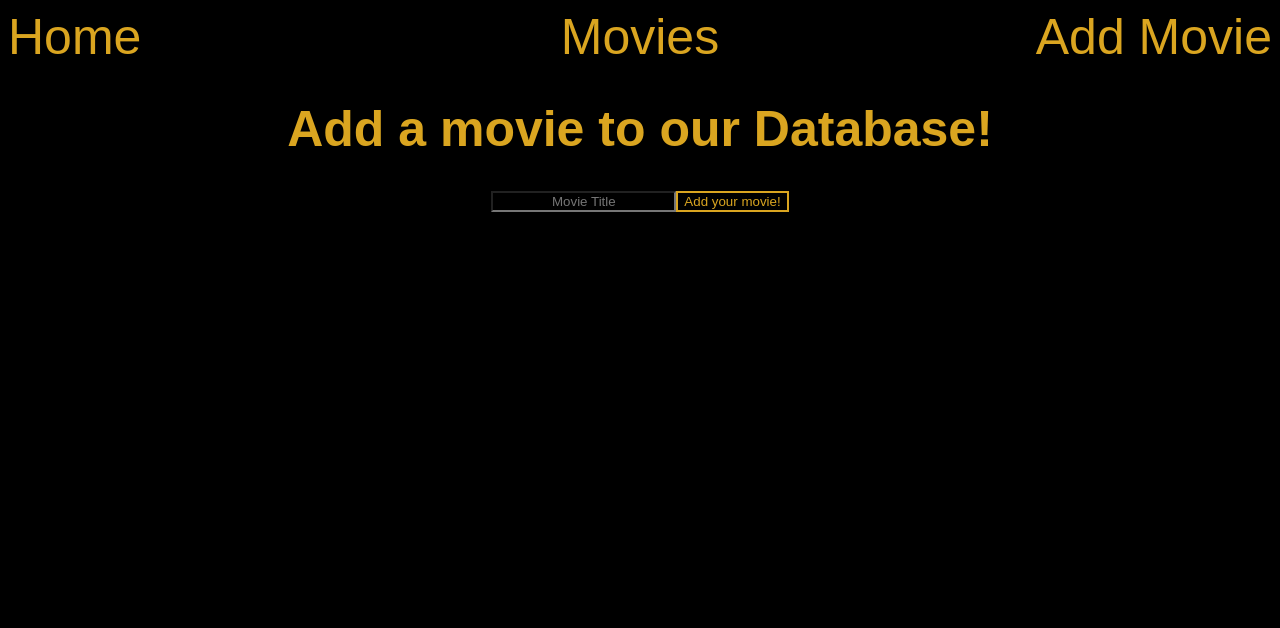
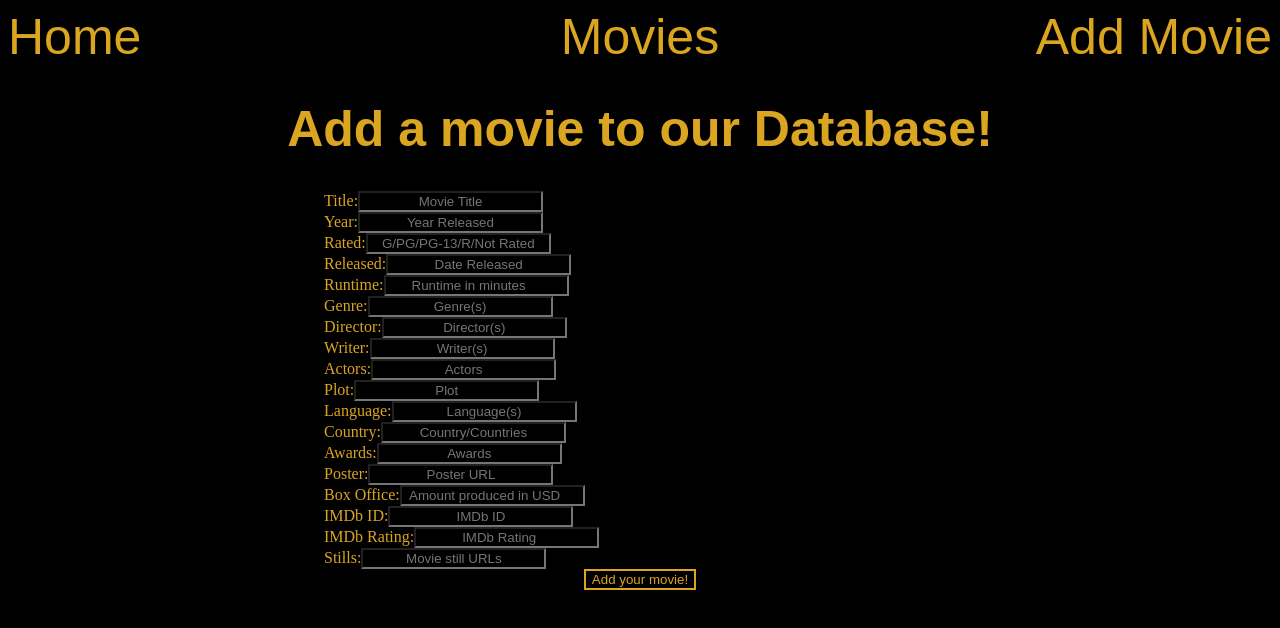
Before and after one commit to manfredjoa/movies-MERN-frontend-project, a React (Create React App) app: page /add-movie in a window 1280 px wide. Shown: the top 628 px of the page. Built offline with nearby package versions, Linux system fonts and the light colour scheme; a web font is replaced by a local one.

Commit message:
add inputs to create movie screen

```diff
--- a/src/App.css
+++ b/src/App.css
@@ -68,6 +68,28 @@ height: 100%
   justify-content: space-evenly;
 }
 
+#add-movie-screen {
+  height: 100vh;
+  /* align-items: stretch; */
+  /* bottom: 0; */
+}
+
+.create-form {
+  display: flex;
+  flex-direction: column;
+  width: 50%;
+  align-items: flex-start;
+  margin: 0 auto;
+}
+
+.create-form-input:focus {
+  outline: goldenrod 1px solid;
+}
+
+#add-movie-submit {
+  margin: 0 auto;
+}
+
 [tabIndex] {
   outline: none;
 }
--- a/src/components/Modal.jsx
+++ b/src/components/Modal.jsx
@@ -80,6 +80,9 @@ export default function Modal({ movie, setMovie, closeModal, closeModalKeyDown }
             <p className="modal-text">Title: {movie.Title}</p>
             <p className="modal-text">Year: {movie.Year}</p>
             <p className="modal-text">Rating: {movie.Rated}</p>
+            <p className="modal-text">Released: {movie.Released.slice(0,10)}</p>
+            <p className="modal-text">Runtime: {movie.Runtime}</p>
+            <p className="modal-text">Genre: {movie.Genre}</p>
             <button onClick={handleDelete}>DELETE</button>
             <button onClick={handleUpdate}>EDIT</button>
           </div>
--- a/src/screens/MovieCreate.jsx
+++ b/src/screens/MovieCreate.jsx
@@ -1,4 +1,4 @@
-import { useState } from "react"
+import { useState, useEffect } from "react"
 import { useNavigate } from "react-router-dom"
 import { createMovie } from "../services/movies.js"
 
@@ -28,8 +28,9 @@ export default function MovieCreate() {
 
   const handleSubmit = async (e) => {
     e.preventDefault()
+    movie.Genre = movie.Genre.split(",").map((index) => index.trim())
     await createMovie(movie)
-    navigate("/add-movie")
+    navigate("/movies")
   }
 
   const handleChange = (e) => {
@@ -42,17 +43,212 @@ export default function MovieCreate() {
   }
 
   return (
-    <div>
+    <div id="add-movie-screen">
       <h1>Add a movie to our Database!</h1>
+
       <form className="create-form" onSubmit={handleSubmit}>
+
+        <label className="create-form-label">
+          Title:
           <input
+            className="create-form-input"
             type="text"
             name="Title"
             placeholder="Movie Title"
             value={movie.Title}
             onChange={handleChange}
           />
-        <button type="submit">Add your movie!</button>
+        </label>
+        <label className="create-form-label">
+          Year:
+          <input
+            className="create-form-input"
+            type="text"
+            name="Year"
+            placeholder="Year Released"
+            value={movie.Year}
+            onChange={handleChange}
+          />
+        </label>
+        <label className="create-form-label">
+          Rated:
+          <input
+            className="create-form-input"
+            type="text"
+            name="Rated"
+            placeholder="G/PG/PG-13/R/Not Rated"
+            value={movie.Rated}
+            onChange={handleChange}
+          />
+        </label>
+        <label className="create-form-label">
+          Released:
+          <input
+            className="create-form-input"
+            onFocus={(e) => e.target.type = "date"}
+            onBlur={(e) => e.target.type = "text"}
+            name="Released"
+            placeholder="Date Released"
+            value={movie.Released}
+            onChange={handleChange}
+          />
+        </label>
+        <label className="create-form-label">
+          Runtime:
+          <input
+            className="create-form-input"
+            type="number"
+            name="Runtime"
+            placeholder="Runtime in minutes"
+            value={movie.Runtime}
+            onChange={handleChange}
+          />
+        </label>
+        <label className="create-form-label">
+          Genre:
+          <input
+            className="create-form-input"
+            type="text"
+            name="Genre"
+            placeholder="Genre(s)"
+            value={movie.Genre}
+            onChange={handleChange}
+          />
+        </label>
+        <label className="create-form-label">
+          Director:
+          <input
+            className="create-form-input"
+            type="text"
+            name="Director"
+            placeholder="Director(s)"
+            value={movie.Director}
+            onChange={handleChange}
+          />
+        </label>
+        <label className="create-form-label">
+          Writer:
+          <input
+            className="create-form-input"
+            type="text"
+            name="Writer"
+            placeholder="Writer(s)"
+            value={movie.Writer}
+            onChange={handleChange}
+          />
+        </label>
+        <label className="create-form-label">
+          Actors:
+          <input
+            className="create-form-input"
+            type="text"
+            name="Actors"
+            placeholder="Actors"
+            value={movie.Actors}
+            onChange={handleChange}
+          />
+        </label>
+        <label className="create-form-label">
+          Plot:
+          <input
+            className="create-form-input"
+            type="text"
+            name="Plot"
+            placeholder="Plot"
+            value={movie.Plot}
+            onChange={handleChange}
+          />
+        </label>
+        <label className="create-form-label">
+          Language:
+          <input
+            className="create-form-input"
+            type="text"
+            name="Language"
+            placeholder="Language(s)"
+            value={movie.Language}
+            onChange={handleChange}
+          />
+        </label>
+        <label className="create-form-label">
+          Country:
+          <input
+            className="create-form-input"
+            type="text"
+            name="Country"
+            placeholder="Country/Countries"
+            value={movie.Country}
+            onChange={handleChange}
+          />
+        </label>
+        <label className="create-form-label">
+          Awards:
+          <input
+            className="create-form-input"
+            type="text"
+            name="Awards"
+            placeholder="Awards"
+            value={movie.Awards}
+            onChange={handleChange}
+          />
+        </label>
+        <label className="create-form-label">
+          Poster:
+          <input
+            className="create-form-input"
+            type="text"
+            name="Poster"
+            placeholder="Poster URL"
+            value={movie.Poster}
+            onChange={handleChange}
+          />
+        </label>
+        <label className="create-form-label">
+          Box Office:
+          <input
+            className="create-form-input"
+            type="number"
+            name="BoxOffice"
+            placeholder="Amount produced in USD"
+            value={movie.BoxOffice}
+            onChange={handleChange}
+          />
+        </label>
+        <label className="create-form-label">
+          IMDb ID:
+          <input
+            className="create-form-input"
+            type="text"
+            name="imdbID"
+            placeholder="IMDb ID"
+            value={movie.imdbID}
+            onChange={handleChange}
+          />
+        </label>
+        <label className="create-form-label">
+          IMDb Rating:
+          <input
+            className="create-form-input"
+            type="number"
+            name="imdbRating"
+            placeholder="IMDb Rating"
+            value={movie.imdbRating}
+            onChange={handleChange}
+          />
+        </label>
+        <label className="create-form-label">
+          Stills:
+          <input
+            className="create-form-input"
+            type="text"
+            name="Stills"
+            placeholder="Movie still URLs"
+            value={movie.Stills}
+            onChange={handleChange}
+          />
+        </label>
+
+        <button id="add-movie-submit" type="submit">Add your movie!</button>
       </form>
     </div>
   )
```
Also changed, not shown: src/components/MovieSubmission.jsx (deleted, +0 -7 lines). Lines whose indentation alone changed are shown as unchanged.
